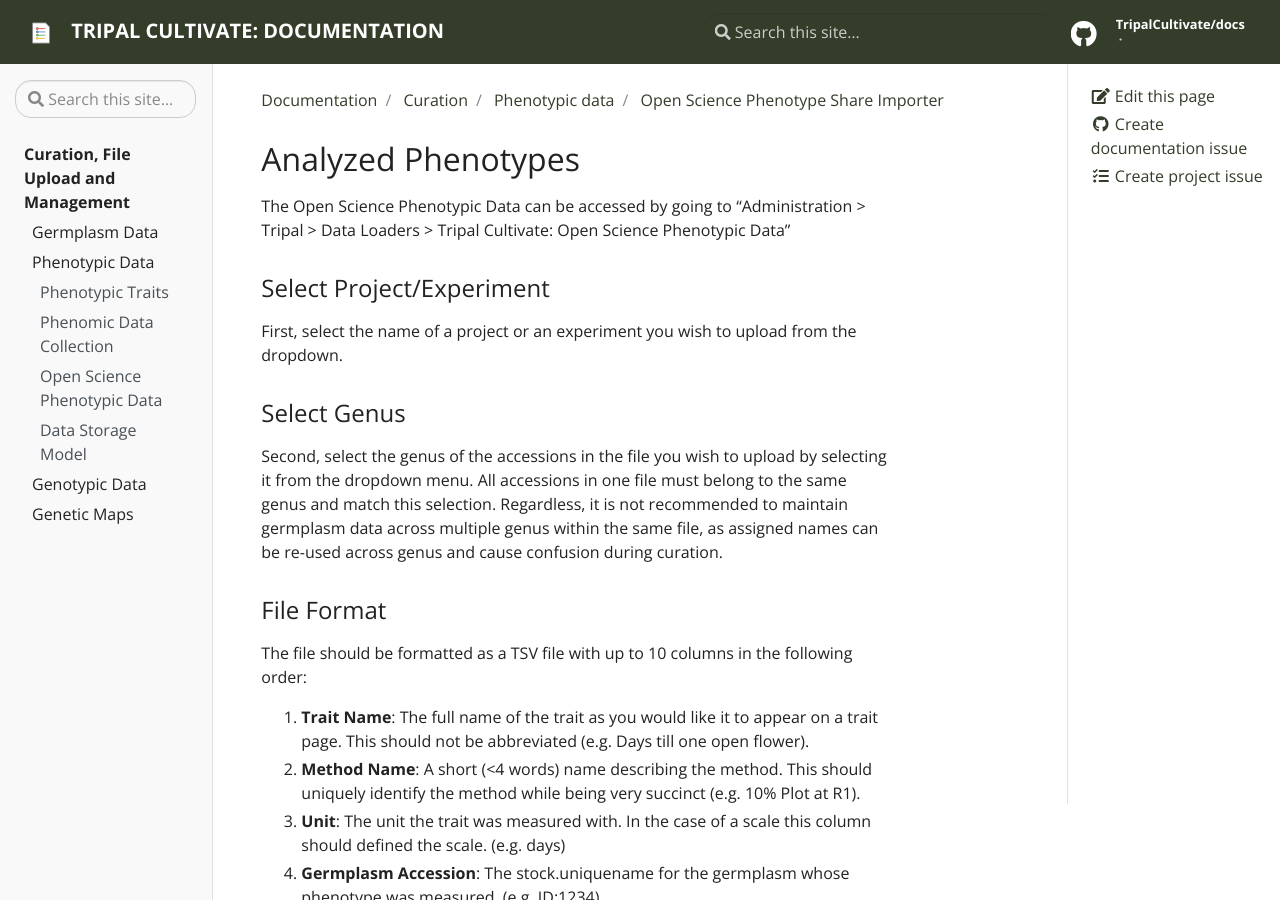
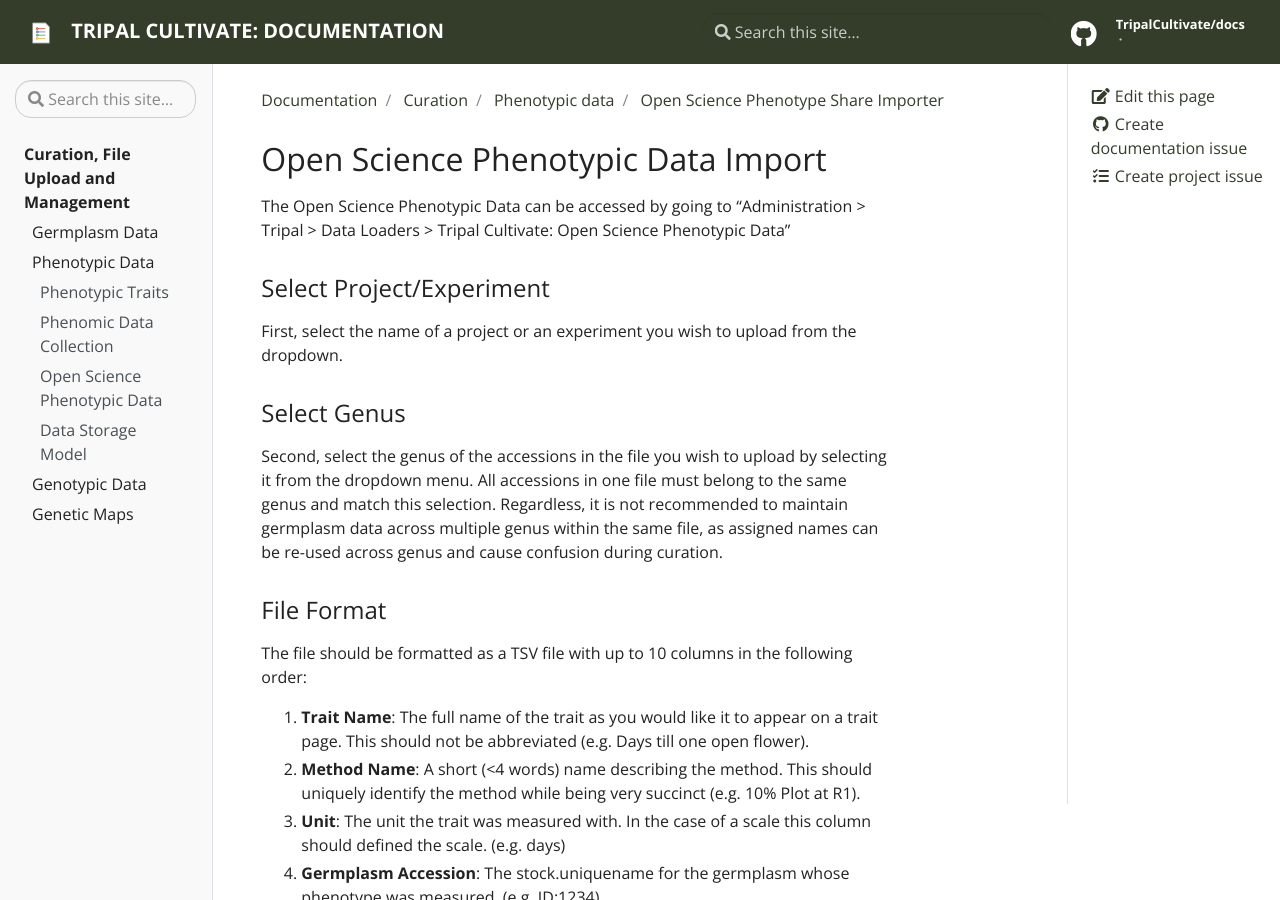
Before and after one commit to TripalCultivate/docs, a Jekyll site: the page built from _docs/curation/phenotypic-data/share-importer.md, in a window 1280 px wide and 900 px high. Built offline with Jekyll 4.4.1, drawn with Linux system fonts in a browser that asks for light colours.

Commit message:
Update share-importer.md

```diff
--- a/_docs/curation/phenotypic-data/share-importer.md
+++ b/_docs/curation/phenotypic-data/share-importer.md
@@ -5,7 +5,7 @@ tags:
   - importers
 description: This is documentation pertaining to import of shareable phenotypic data into the Chado database.
 ---
-## Analyzed Phenotypes
+## Open Science Phenotypic Data Import
 The Open Science Phenotypic Data can be accessed by going to "Administration > Tripal > Data Loaders > Tripal Cultivate: Open Science Phenotypic Data"
 
 ### Select Project/Experiment
```
